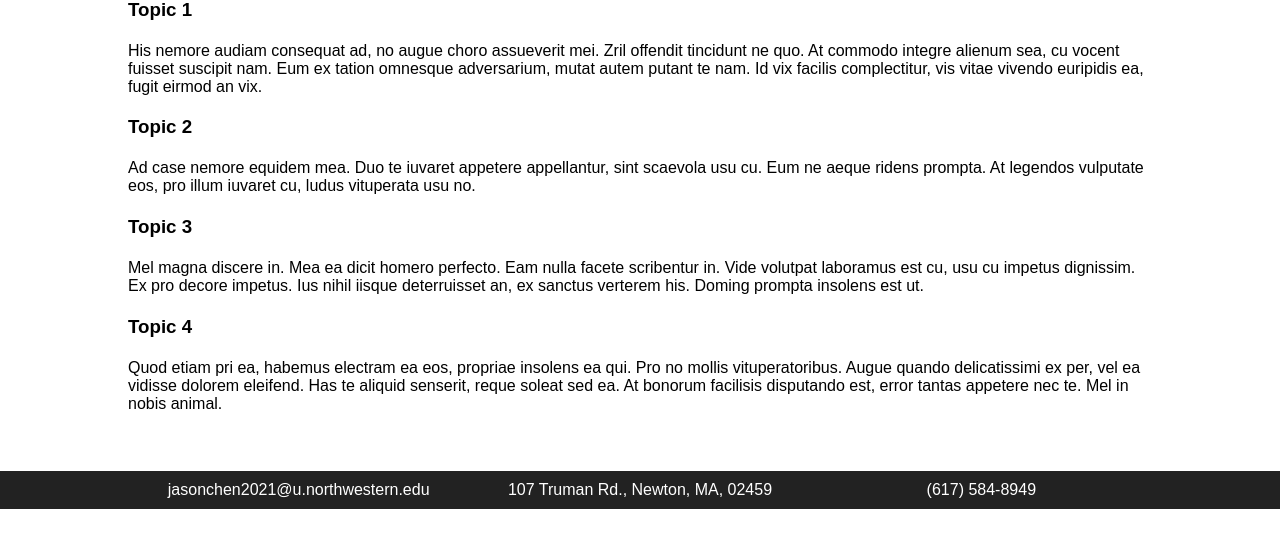
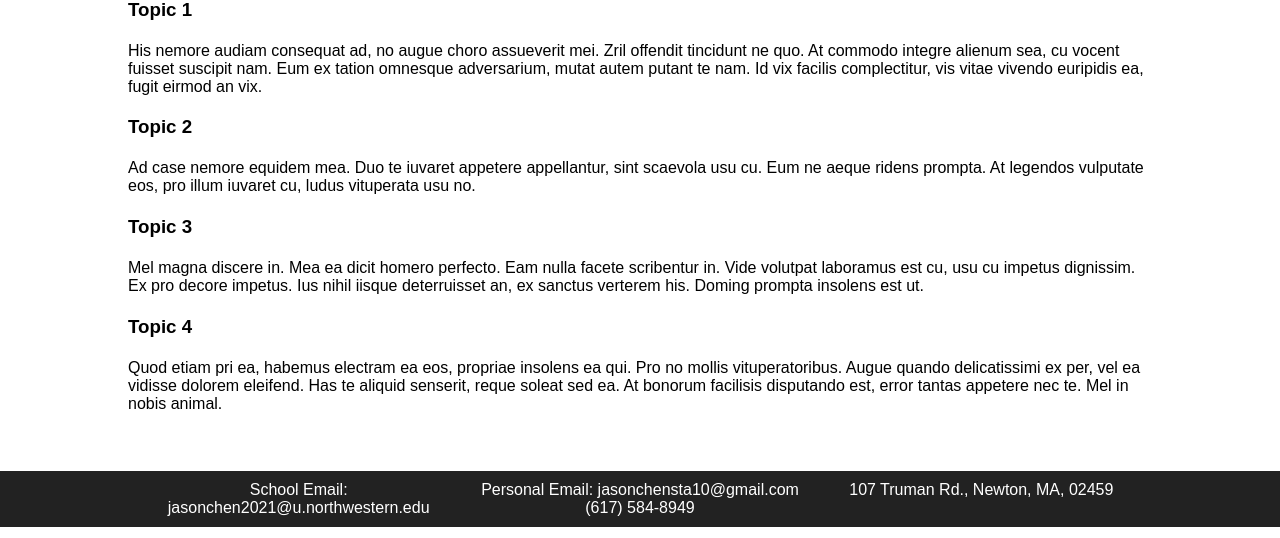
Before and after one commit to chen2156/chen2156.github.io, a Jekyll site: the page built from _projects/00-2014-09-24-project-3.md, in a window 1280 px wide, cut to the strip 362-900 px from the top of the page. Built offline with Jekyll 4.4.1, drawn with Linux system fonts in a browser that asks for light colours; nearby versions of some CDN libraries; formulas are drawn with MathJax 3.

Commit message:
Update footer.html

```diff
--- a/_includes/footer.html
+++ b/_includes/footer.html
@@ -1,6 +1,7 @@
 <footer>
     <ul>
-    	<li>jasonchen2021@u.northwestern.edu</li>
+    	<li>School Email: jasonchen2021@u.northwestern.edu</li>
+        <li>Personal Email: jasonchensta10@gmail.com</li>
     	<li>107 Truman Rd., Newton, MA, 02459</li>
     	<li>(617) 584-8949</li>
     </ul>
```
